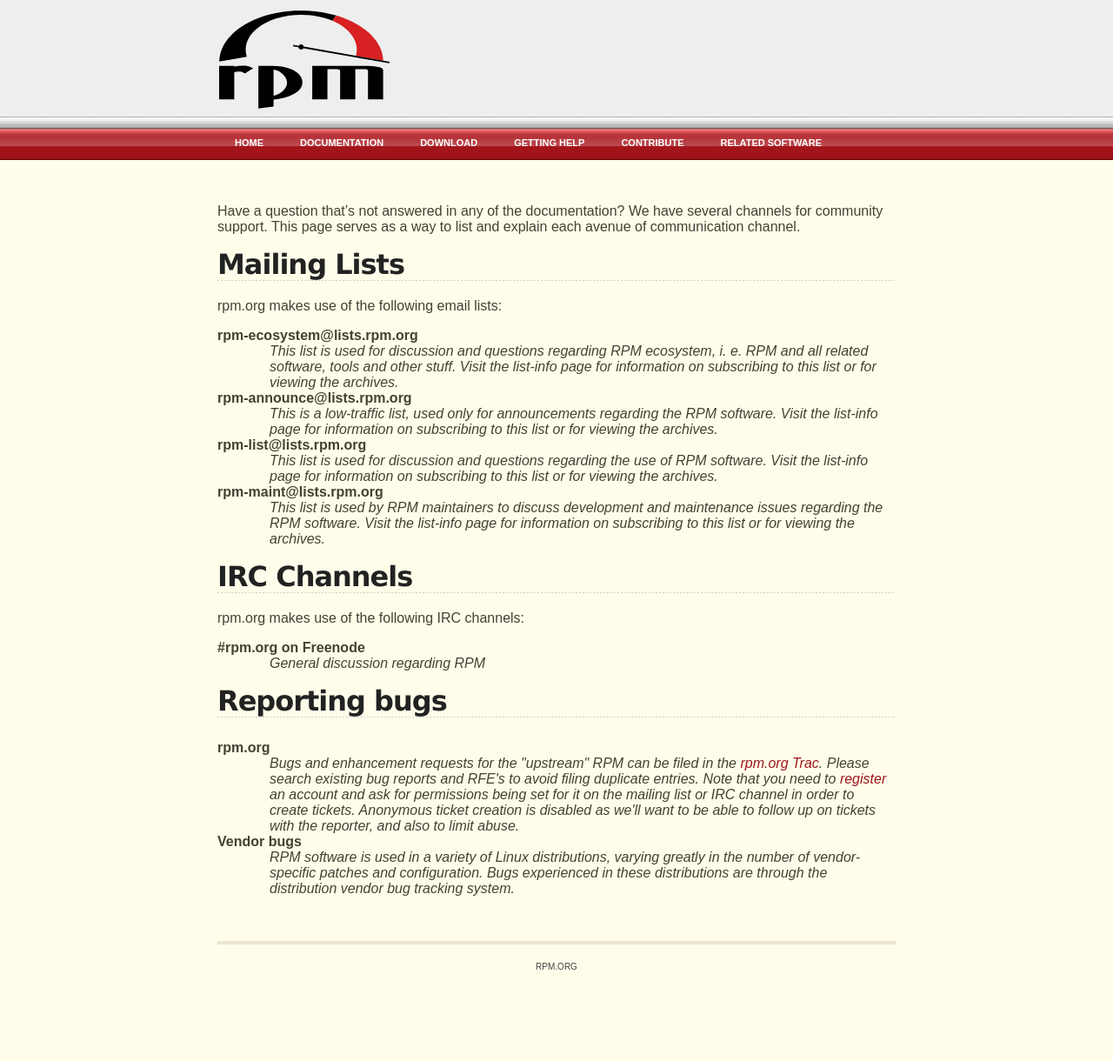
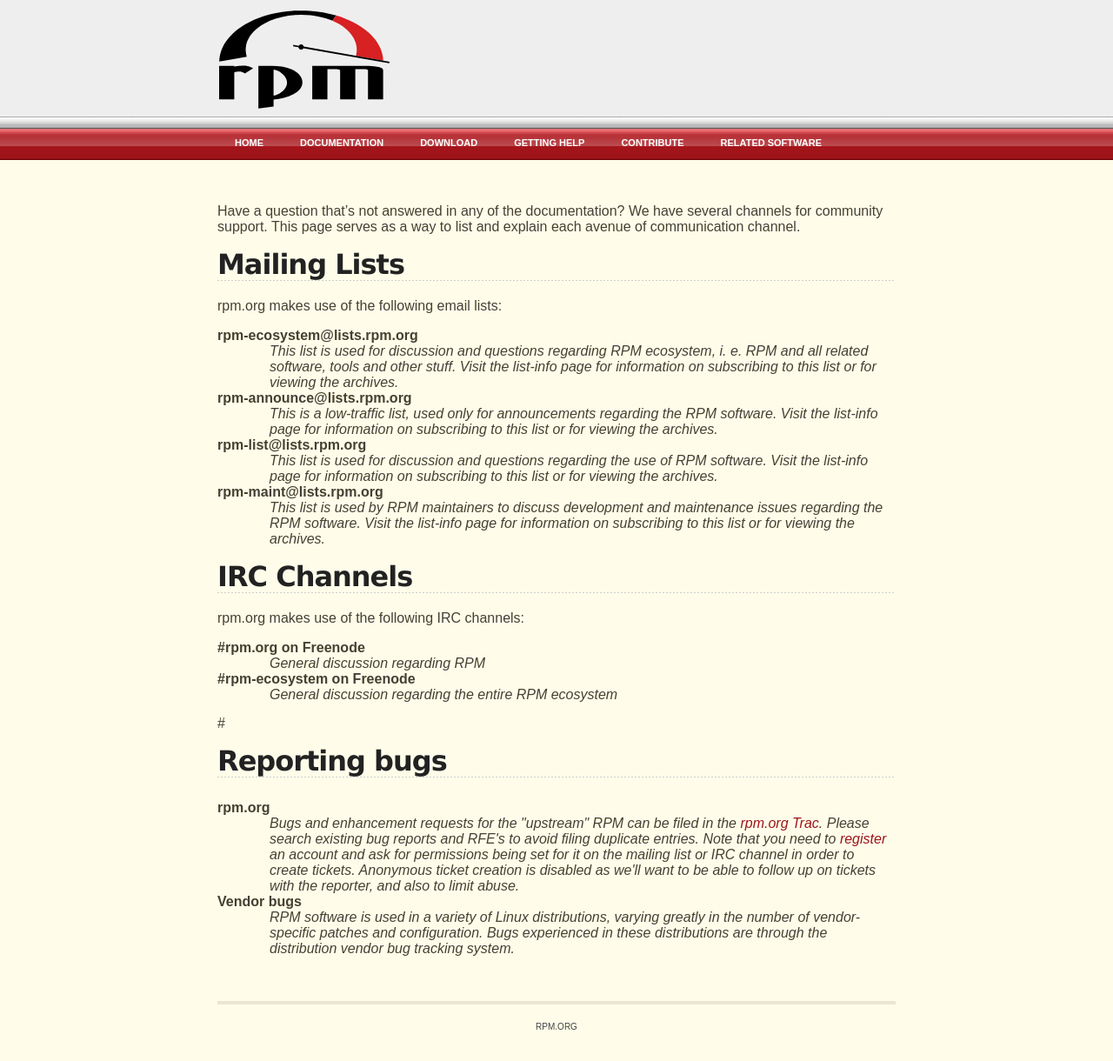
Before and after one commit to rpm-software-management/rpm-web, a Jekyll site: the page built from help.md, in a window 1280 px wide. Shown: the whole page at 87% size. Built offline with Jekyll 4.4.1, drawn with Linux system fonts in a browser that asks for light colours; before the commit the page ends 1151 px from its top, so only the background shows below that.

Commit message:
Fix (hopefully) the irc list formatting, mention #rpm-ecosystem too

```diff
--- a/help.md
+++ b/help.md
@@ -22,10 +22,14 @@ rpm-maint@lists.rpm.org
 
 ## IRC Channels
 rpm.org makes use of the following IRC channels:
-<dl>
-<dt>#rpm.org on Freenode</dt>
-<dd>General discussion regarding RPM</dd>
-</dl>
+
+\#rpm.org on Freenode
+: General discussion regarding RPM
+
+\#rpm-ecosystem on Freenode
+: General discussion regarding the entire RPM ecosystem
+
+#
 
 ## Reporting bugs
 <dl>
```
